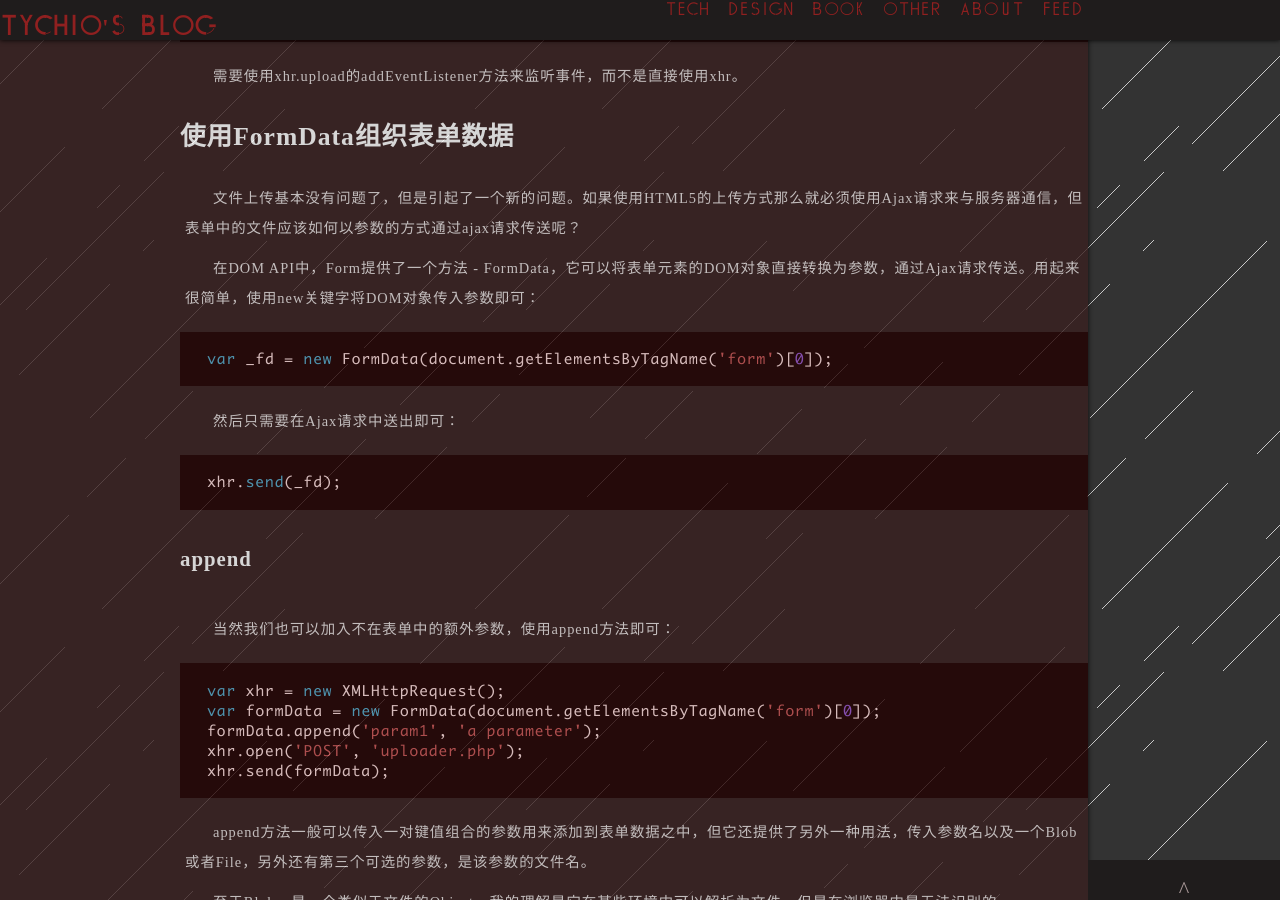
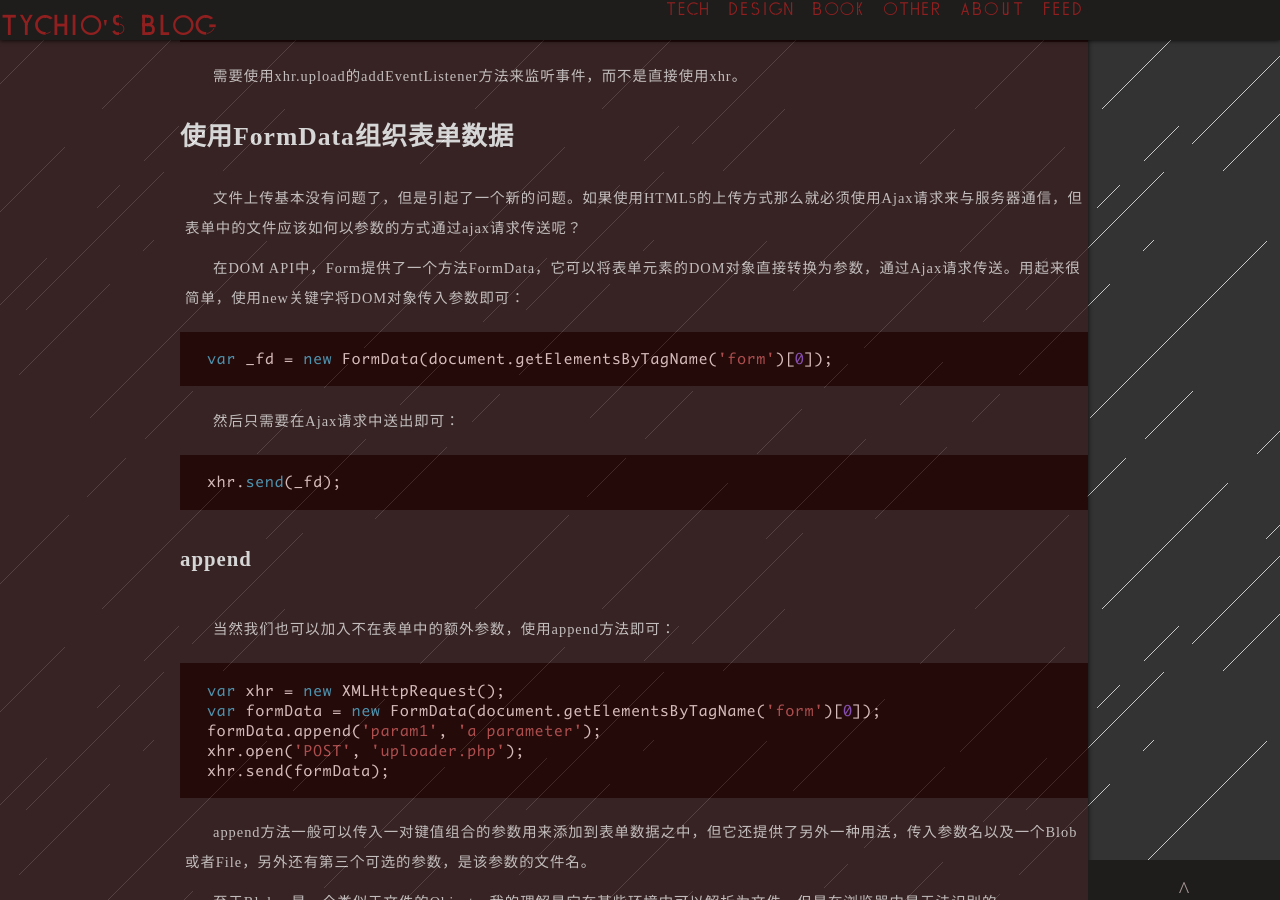
Before and after one commit to tychio/old_blog, a Jekyll site: the page built from _posts/2013-08-21-html5-upload-file.md, in a window 1280 px wide and 900 px high, scrolled down 2891 px. Built offline with Jekyll 4.4.1, drawn with Linux system fonts in a browser that asks for light colours; some web fonts are replaced; Markdown is read by kramdown in place of the engine named in the settings; comment, search, counter and statistics services are not loaded.

```diff
--- a/_posts/2013-08-21-html5-upload-file.md
+++ b/_posts/2013-08-21-html5-upload-file.md
@@ -114,7 +114,7 @@
 
 文件上传基本没有问题了，但是引起了一个新的问题。如果使用HTML5的上传方式那么就必须使用Ajax请求来与服务器通信，但表单中的文件应该如何以参数的方式通过ajax请求传送呢？
 
-在DOM API中，Form提供了一个方法 - FormData，它可以将表单元素的DOM对象直接转换为参数，通过Ajax请求传送。用起来很简单，使用new关键字将DOM对象传入参数即可：
+在DOM API中，Form提供了一个方法FormData，它可以将表单元素的DOM对象直接转换为参数，通过Ajax请求传送。用起来很简单，使用new关键字将DOM对象传入参数即可：
 
     var _fd = new FormData(document.getElementsByTagName('form')[0]);
 
```
